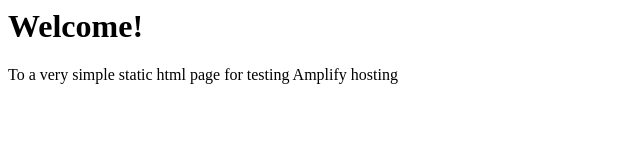
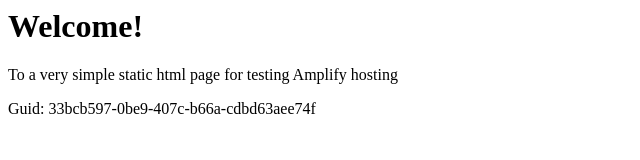
Before and after one commit to aws-aemilia-sfo/Github-PR-Commit-Integration-Test-DoNotTouch-Gith-P5X5MO5I-v1-prod-us-west-1, a website: page src/index.html in a window 1280 px wide. Shown: the whole page, without its empty margins (0-640 px from the left). Drawn offline with Linux system fonts and the light colour scheme.

Commit message:
commit from integ tests

```diff
--- a/src/index.html
+++ b/src/index.html
@@ -1,3 +1,5 @@
+
+
 <html lang="en">
 
 <head>
@@ -10,6 +12,6 @@
 <body>
     <h1>Welcome!</h1>
     <p>To a very simple static html page for testing Amplify hosting</p>
-</body>
+    <p>Guid: 33bcb597-0be9-407c-b66a-cdbd63aee74f</p></body>
 
 </html>
```
